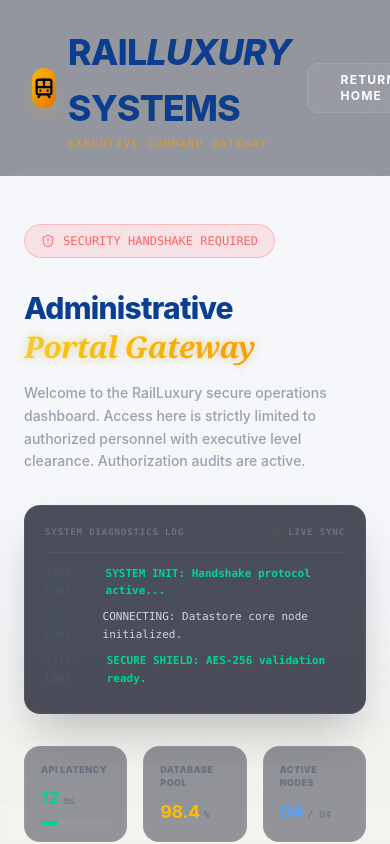
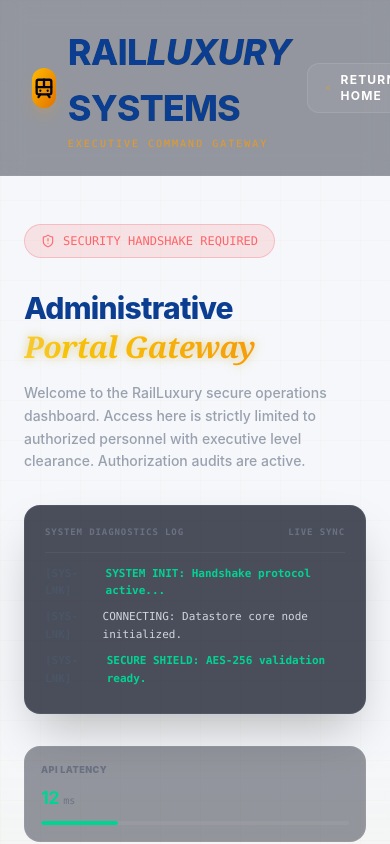
Before and after one commit to HEMANATH-AFK/railluxury, a React (Vite) app in the folder frontend/: page /admin/login in a window 390 px wide. Shown: the top 844 px of the page. Built offline with nearby package versions, Linux system fonts and the light colour scheme.

Commit message:
style(admin): optimize metrics grid responsiveness for mobile and tablet screens

```diff
--- a/frontend/src/pages/AdminLanding.jsx
+++ b/frontend/src/pages/AdminLanding.jsx
@@ -124,7 +124,7 @@ const AdminLanding = () => {
           </div>
 
           {/* System Metrics Panel */}
-          <div className="grid grid-cols-3 gap-4 max-w-lg w-full">
+          <div className="grid grid-cols-1 sm:grid-cols-3 gap-4 max-w-lg w-full">
             <div className="bg-slate-950/40 border border-white/5 rounded-2xl p-4 flex flex-col justify-between h-24">
               <span className="text-[9px] font-black text-gray-500 uppercase tracking-wider">API LATENCY</span>
               <div className="flex items-baseline gap-1 mt-2">
```
